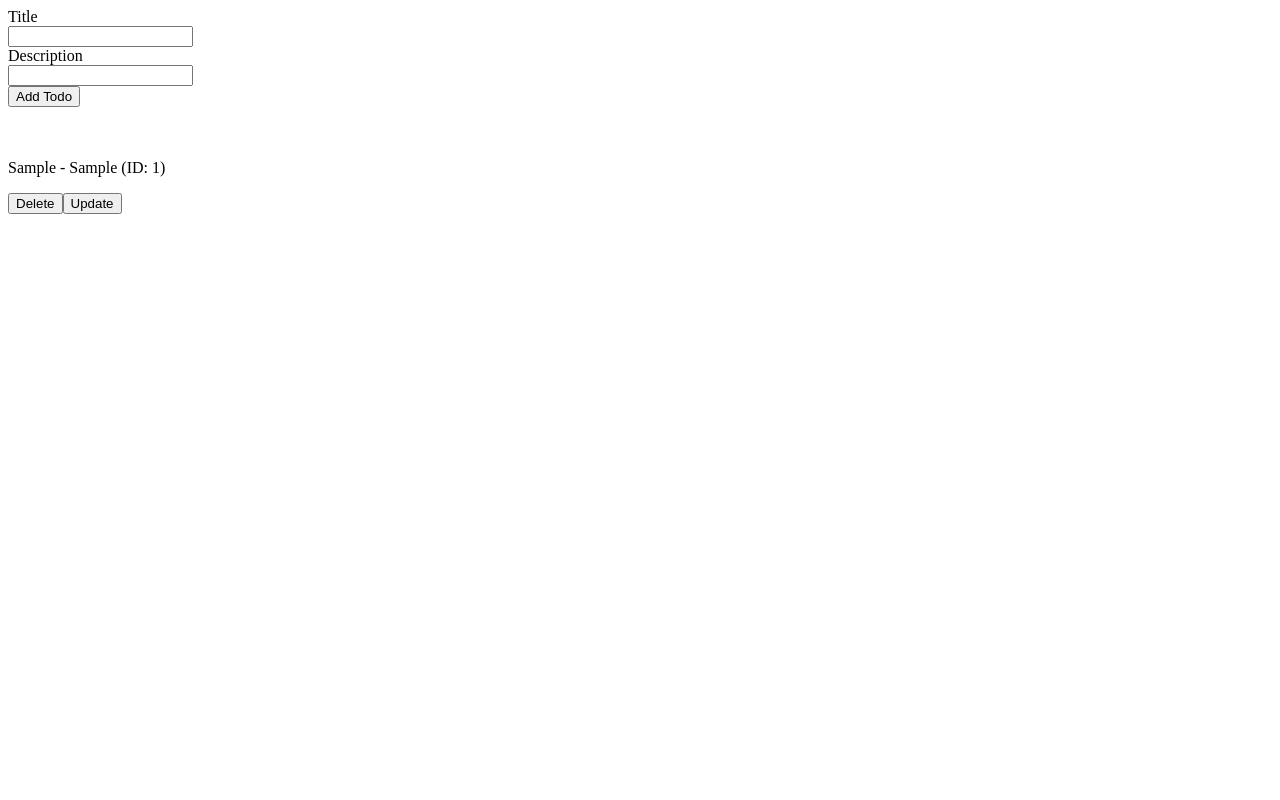
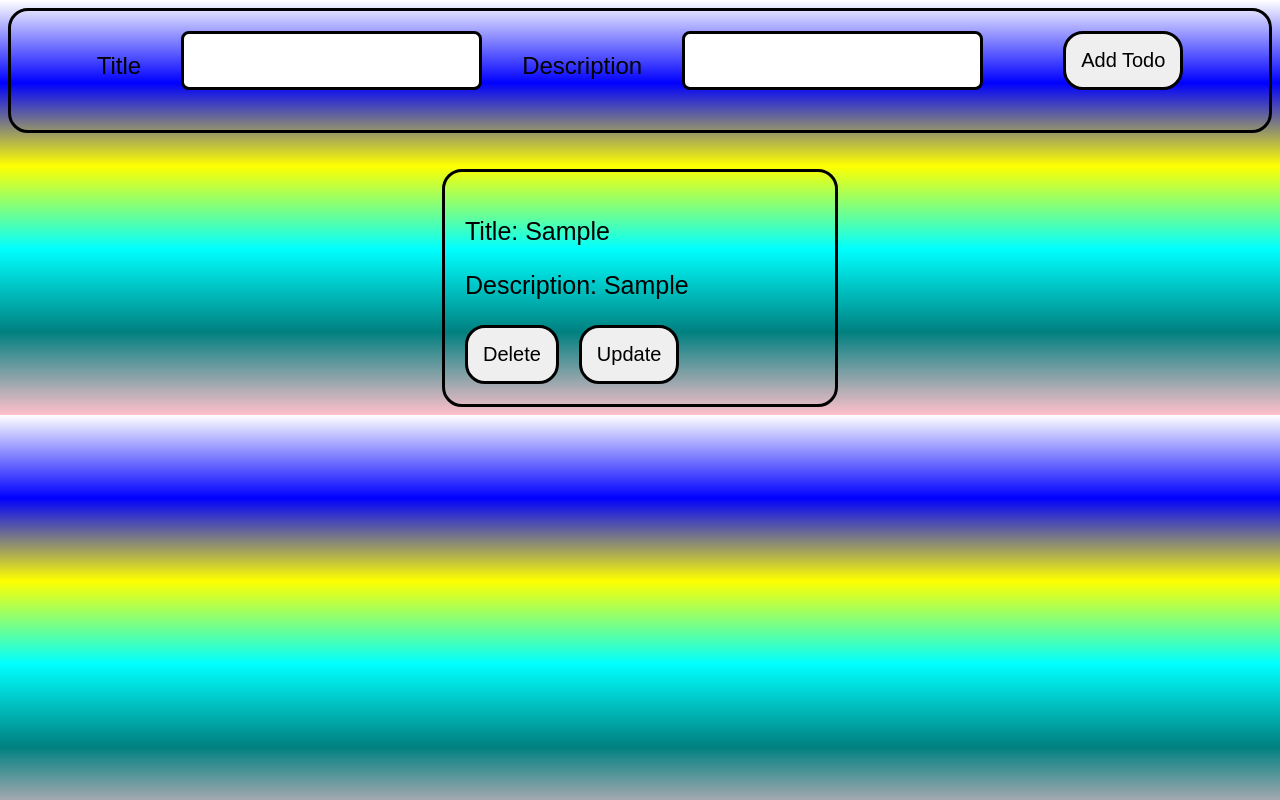
Before and after one commit to beerappabvgp/todo, a plain HTML site: page index.html in a window 1280 px wide. Both pictures are taken after typing "Sample", "Sample" into the empty fields and a click on the button "Add Todo". Drawn offline with Linux system fonts and the light colour scheme.

Commit message:
added css

```diff
--- a/index.css
+++ b/index.css
@@ -0,0 +1,63 @@
+.showTodo {
+    padding: 20px;
+    border: 3px solid black;
+    border-radius: 20px;
+    width: 350px;
+    font-size: 25px;
+}
+
+body {
+    font-family: sans-serif;
+    /* background-color: ; */
+    background: linear-gradient(white, blue, yellow, cyan, teal, pink);
+}
+
+.showTodo button {
+    padding: 15px;
+    border: 3px solid black;
+    margin-right: 20px;
+    border-radius: 20px;
+    font-size: 20px;
+}
+
+.form {
+    border: 3px solid black;
+    border-radius: 20px;
+    padding: 20px;
+    display: flex;
+    /* flex-direction: column; */
+    gap: 20px;
+    justify-content: center;
+    align-items: center;
+}
+
+.form label {
+    font-size: 24px;
+    margin-bottom: 10px;
+}
+
+.form input {
+    padding: 15px;
+    border: 3px solid black;
+    border-radius: 8px;
+    margin-bottom: 20px;
+    font-size: 20px;
+}
+
+
+.form button {
+    padding: 15px;
+    border: 3px solid black;
+    margin-left: 40px;
+    margin-bottom: 20px;
+    border-radius: 20px;
+    font-size: 20px;
+}
+
+.showTodos {
+    display: flex;
+    flex-wrap: wrap;
+    gap: 20px;
+    justify-content: center;
+    align-items: center;
+}
--- a/index.html
+++ b/index.html
@@ -7,7 +7,7 @@
     <link rel="stylesheet" href="./index.css">
 </head>
 <body>
-    <form id="form">
+    <form id="form" class = "form">
         <label for="title">Title</label><br>
         <input type="text" id="title"><br>
         <label for="description">Description</label><br>
@@ -15,7 +15,9 @@
         <button id="btn" type="submit">Add Todo</button>
     </form>
     <br><br>
-    <div class="showTodos" id="todos"></div>
+    <div class="showTodos" id="todos">
+
+    </div>
 
     <script src="./index.js">
 
--- a/index.js
+++ b/index.js
@@ -16,7 +16,7 @@ const showTodos = () => {
             const div = document.createElement("div");
             const deleteButton = document.createElement("button");
             const updateButton = document.createElement("button");
-
+            div.classList.add("showTodo")
             deleteButton.innerText = "Delete";
             updateButton.innerText = "Update";
 
@@ -25,9 +25,12 @@ const showTodos = () => {
             updateButton.addEventListener("click", () => updateTodo(todo.id));
 
             const p = document.createElement("p");
-            p.innerHTML = `${todo.title} - ${todo.description} (ID: ${todo.id})`;
+            p.innerHTML = `Title: ${todo.title}`;
+            const p1 = document.createElement("p");
+            p1.innerHTML = `Description: ${todo.description}`;
 
             div.appendChild(p);
+            div.appendChild(p1);
             div.appendChild(deleteButton);
             div.appendChild(updateButton);
             todosDiv.appendChild(div);
```
